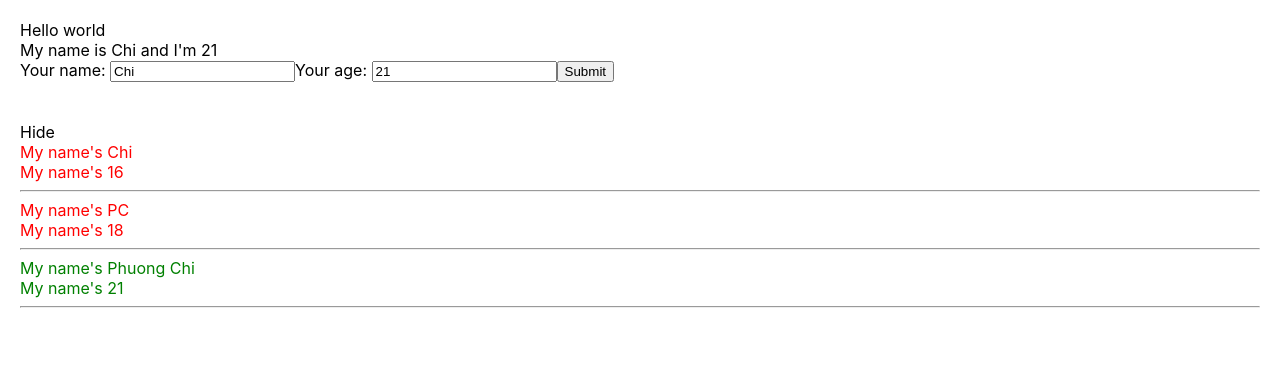
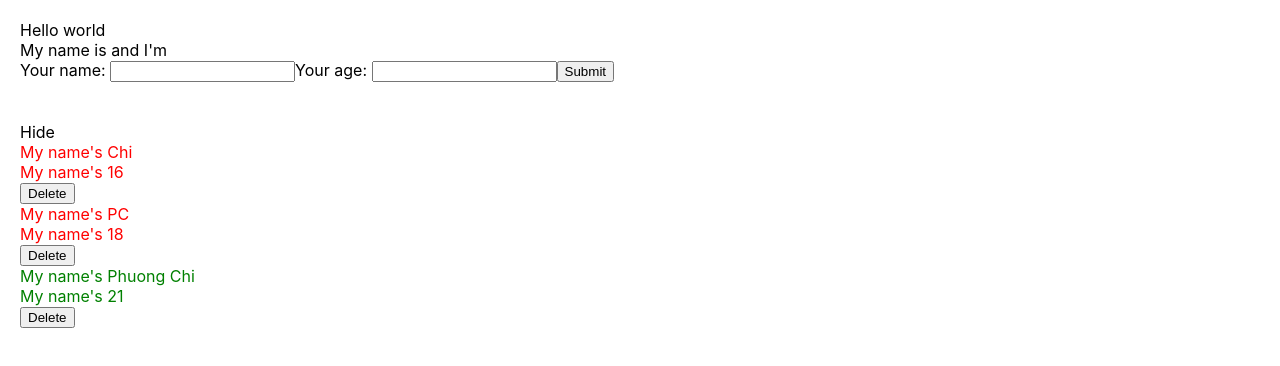
Before and after one commit to chintp2308/demo-react, a React (Create React App) app: page / in a window 1280 px wide. Shown: the top 366 px of the page. Built offline with nearby package versions, Linux system fonts and the light colour scheme.

Commit message:
reactclass

```diff
--- a/package.json
+++ b/package.json
@@ -13,6 +13,7 @@
     "redux": "4.2.0",
     "redux-devtools-extension": "2.13.9",
     "redux-thunk": "2.4.1",
+    "sass": "1.53.0",
     "web-vitals": "2.1.4"
   },
   "scripts": {
--- a/src/App.js
+++ b/src/App.js
@@ -1,5 +1,5 @@
 import logo from "./logo.svg";
-import "./App.css";
+import "./App.scss";
 import { useDispatch, useSelector } from "react-redux";
 import { increaseCounter, decreaseCounter } from "./redux/action/counterAction";
 import MyComponent from "./components/MyComponent";
@@ -8,7 +8,7 @@ import React from "react";
 class App extends React.Component {
   render() {
     return (
-      <div>
+      <div className="app-container">
         Hello world
         <MyComponent />
       </div>
--- a/src/App.css
+++ b/src/App.scss
@@ -1,11 +1,3 @@
-.red {
-  color: red;
-}
-
-.green {
-  color: green;
-}
-
 body {
   padding: 20px;
   margin: 0;
--- a/src/components/UserInfor.js
+++ b/src/components/AddUserInfor.js
@@ -1,11 +1,10 @@
 import React from "react";
 
-class UserInfor extends React.Component {
+class AddUserInfor extends React.Component {
   state = {
-    name: "Chi",
-
+    name: "",
     address: "DN",
-    age: 21,
+    age: "",
   };
 
   handleOnChangeInput = (event) => {
@@ -21,7 +20,12 @@ class UserInfor extends React.Component {
 
   handleOnSubmit = (event) => {
     event.preventDefault(); //Dùng để ngăn chặn reload lại trang
-    console.log(this.state);
+
+    this.props.handleAddNewUser({
+      id: Math.floor(Math.random() * 100 + 1) + "-random",
+      name: this.state.name,
+      age: this.state.age,
+    });
   };
   render() {
     return (
@@ -46,4 +50,4 @@ class UserInfor extends React.Component {
     );
   }
 }
-export default UserInfor;
+export default AddUserInfor;
--- a/src/components/DisplayInfor.js
+++ b/src/components/DisplayInfor.js
@@ -1,3 +1,64 @@
+import React from "react";
+import "./DisplayInfor.scss";
+import logo from "../logo.svg";
+class DisplayInfor extends React.Component {
+  constructor(props) {
+    super(props);
+    //babel compiler
+    this.state = {
+      showHide: true,
+    };
+  }
+
+  handleShowHide = () => {
+    this.setState({
+      showHide: !this.state.showHide,
+    });
+  };
+
+  //Component = Template JSX (HTML) + Logic Javascript
+  render() {
+    const { listUser } = this.props;
+    return (
+      <div className="display-infor-container">
+        {/* <img src={logo} /> */}
+        <div>
+          <span
+            onClick={() => {
+              this.handleShowHide();
+            }}
+          >
+            {this.state.showHide === true ? "Hide" : "Show"}
+          </span>
+        </div>
+        {this.state.showHide && (
+          <div>
+            {listUser.map((user, index) => {
+              return (
+                <div key="id" className={+user.age > 18 ? "green" : "red"}>
+                  <div>
+                    <div>My name's {user.name}</div>
+                    <div>My name's {user.age}</div>
+                  </div>
+
+                  <div>
+                    <button
+                      onClick={() => this.props.handleDeleteUser(user.id)}
+                    >
+                      Delete
+                    </button>
+                  </div>
+                </div>
+              );
+            })}
+          </div>
+        )}
+      </div>
+    );
+  }
+}
+export default DisplayInfor;
+
 // import React from "react";
 
 // class DisplayInfor extends React.Component {
@@ -51,43 +112,3 @@
 // }
 
 // export default DisplayInfor;
-
-import React from "react";
-class DisplayInfor extends React.Component {
-  state = {
-    showHide: true,
-  };
-  handleShowHide = () => {
-    this.setState({
-      showHide: !this.state.showHide,
-    });
-  };
-  render() {
-    const { listUser } = this.props;
-    return (
-      <div>
-        <span
-          onClick={() => {
-            this.handleShowHide();
-          }}
-        >
-          {this.state.showHide === true ? "Hide" : "Show"}
-          {this.state.showHide && (
-            <div>
-              {listUser.map((user, index) => {
-                return (
-                  <div key="id" className={+user.age > 18 ? "green" : "red"}>
-                    <div>My name's {user.name}</div>
-                    <div>My name's {user.age}</div>
-                    <hr />
-                  </div>
-                );
-              })}
-            </div>
-          )}
-        </span>
-      </div>
-    );
-  }
-}
-export default DisplayInfor;
--- /dev/null
+++ b/src/components/DisplayInfor.scss
@@ -0,0 +1,13 @@
+.display-infor-container {
+  .red {
+    color: red;
+  }
+
+  .green {
+    color: green;
+  }
+  img {
+    width: 400px;
+    height: 400px;
+  }
+}
--- a/src/components/MyComponent.js
+++ b/src/components/MyComponent.js
@@ -2,7 +2,7 @@
 //function component
 
 import React from "react";
-import UserInfor from "./UserInfor";
+import AddUserInfor from "./AddUserInfor";
 import DisplayInfor from "./DisplayInfor";
 
 class MyComponent extends React.Component {
@@ -13,15 +13,36 @@ class MyComponent extends React.Component {
       { id: 3, name: "Phuong Chi", age: "21" },
     ],
   };
+
+  handleAddNewUser = (userObj) => {
+    // let listUserNew = this.state.listUser;
+    // listUserNew.unshift(userObj);
+    // this.setState({
+    //   listUser: listUserNew,
+    // });
+    this.setState({
+      listUser: [userObj, ...this.state.listUser],
+    });
+  };
+  handleDeleteUser = (userId) => {
+    let listUserClone = this.state.listUser;
+    listUserClone = listUserClone.filter((item) => item.id !== userId);
+    this.setState({
+      listUser: listUserClone,
+    });
+  };
   //JSX
   render() {
     //DRY : don't repeat youseft
     return (
       <div>
-        <UserInfor />
+        <AddUserInfor handleAddNewUser={this.handleAddNewUser} />
         <br />
         <br />
-        <DisplayInfor listUser={this.state.listUser} />
+        <DisplayInfor
+          listUser={this.state.listUser}
+          handleDeleteUser={this.handleDeleteUser}
+        />
       </div>
     );
   }
```
Also changed, not shown: 1 other file (tests, documents, lock files or other folders).
